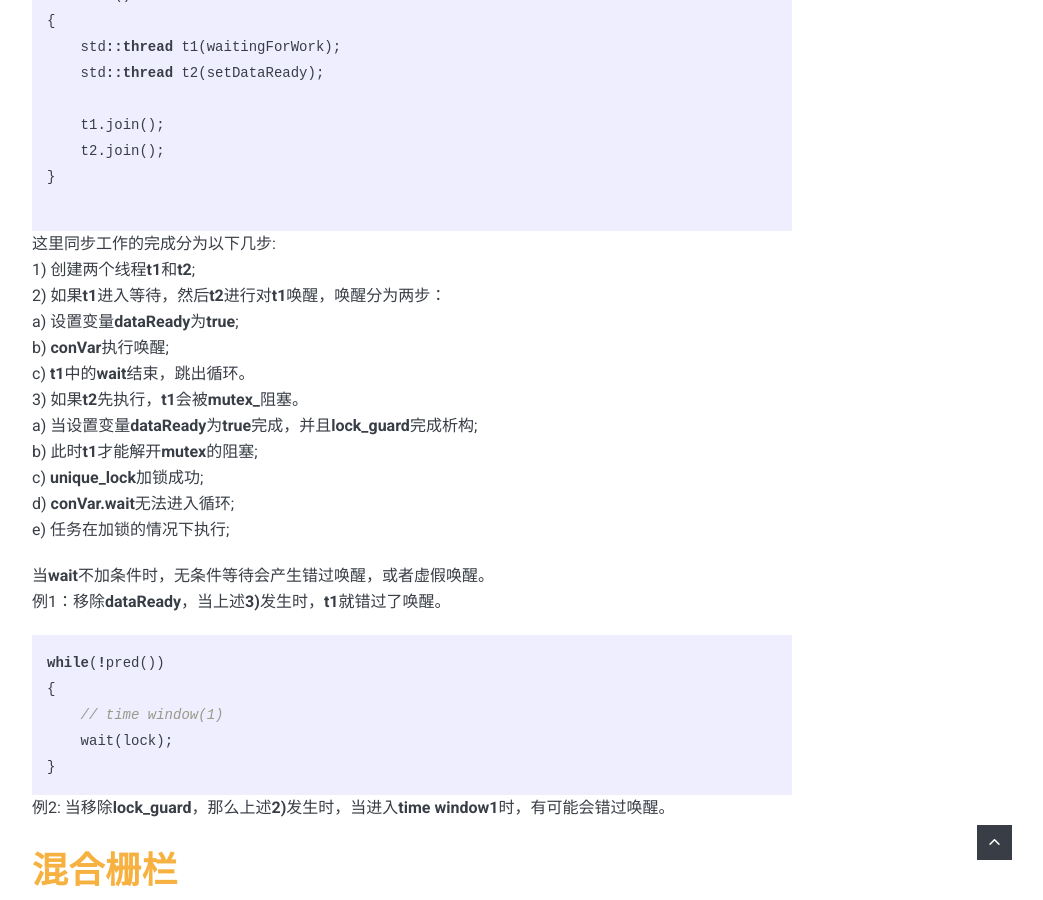
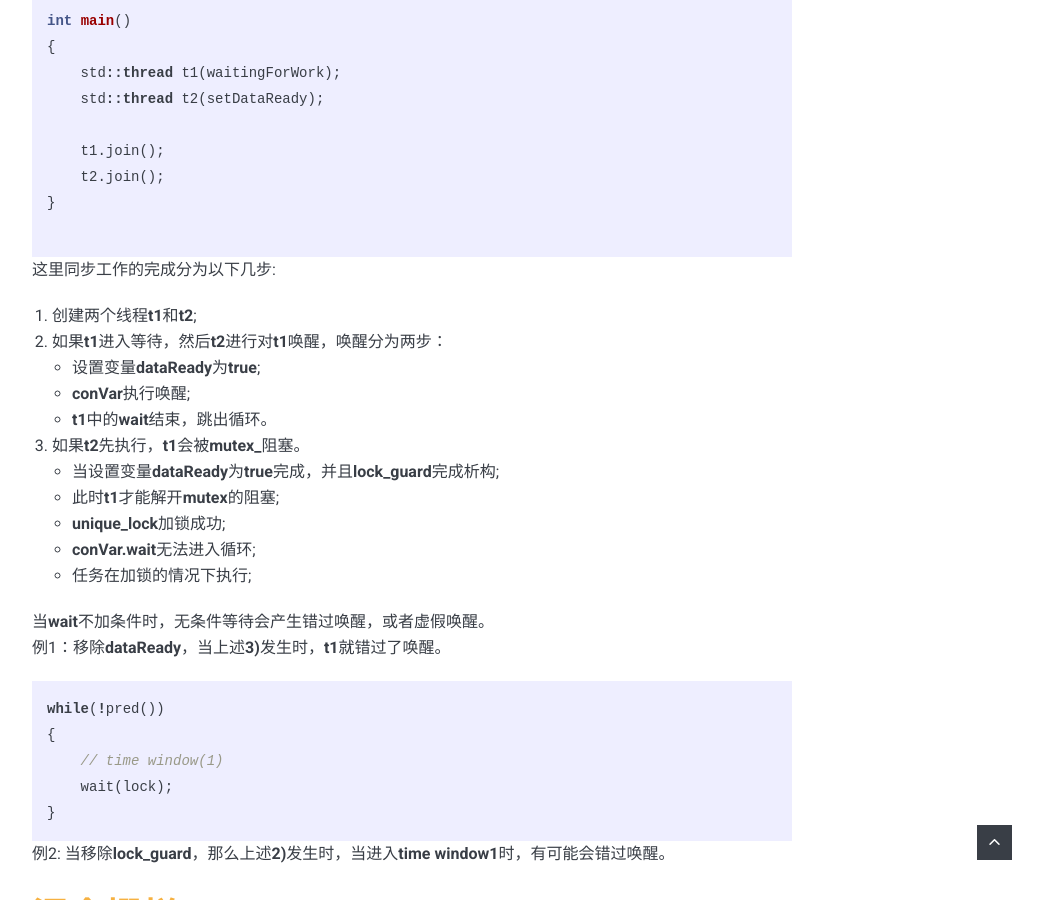
Before and after one commit to Wanglongke/wanglongke.github.io, a Jekyll site: the page built from _posts/2024-08-02-asyn001.markdown, in a window 1280 px wide and 900 px high, scrolled down 7825 px. Shown: the whole window, without its empty margins (228-1271 px from the left). Built offline with Jekyll 4.4.1, drawn with Linux system fonts in a browser that asks for light colours; nearby versions of some CDN libraries; some of the changed text lies outside the part shown.

Commit message:
"update"

````diff
--- a/_posts/2024-08-02-asyn001.markdown
+++ b/_posts/2024-08-02-asyn001.markdown
@@ -244,10 +244,12 @@ void wait(std::unique_lock<std::mutex>& lock);                  // (1) (since c+
 template<class Predicate>
 void wait(std::unique_lock<std::mutex>& lock, Predicate pred);  // (2) (since c++11)
 ```
-(1) 1> 自动执行**lock.unlock()**，然后进入阻塞;
-    2> 当**notify_all()**或**notify_one()**被执行，线程阻塞将被解开。或者线程将被意外解开阻塞;
-    3> 当阻塞解开，执行**lock.lock()**.
-(2) 等同于：
+1. 步骤如下：
+    - 自动执行**lock.unlock()**，然后进入阻塞;
+    - 当**notify_all()**或**notify_one()**被执行，线程阻塞将被解开。或者线程将被意外解开阻塞;
+    - 当阻塞解开，执行**lock.lock()**.
+
+2. 等同于：
 ```cpp
 while(!pred())
 {
@@ -297,17 +299,18 @@ int main()
 
 ```
 这里同步工作的完成分为以下几步:
-1) 创建两个线程**t1**和**t2**;
-2) 如果**t1**进入等待，然后**t2**进行对**t1**唤醒，唤醒分为两步：
-   a) 设置变量**dataReady**为**true**;
-   b) **conVar**执行唤醒;
-   c) **t1**中的**wait**结束，跳出循环。
-3) 如果**t2**先执行，**t1**会被**mutex_**阻塞。
-   a) 当设置变量**dataReady**为**true**完成，并且**lock_guard**完成析构;
-   b) 此时**t1**才能解开**mutex**的阻塞;
-   c) **unique_lock**加锁成功;
-   d) **conVar.wait**无法进入循环;
-   e) 任务在加锁的情况下执行;
+1. 创建两个线程**t1**和**t2**;
+2. 如果**t1**进入等待，然后**t2**进行对**t1**唤醒，唤醒分为两步：
+   - 设置变量**dataReady**为**true**;
+   - **conVar**执行唤醒;
+   - **t1**中的**wait**结束，跳出循环。
+
+3. 如果**t2**先执行，**t1**会被**mutex_**阻塞。
+   - 当设置变量**dataReady**为**true**完成，并且**lock_guard**完成析构;
+   - 此时**t1**才能解开**mutex**的阻塞;
+   - **unique_lock**加锁成功;
+   - **conVar.wait**无法进入循环;
+   - 任务在加锁的情况下执行;
 
 当**wait**不加条件时，无条件等待会产生错过唤醒，或者虚假唤醒。
 例1：移除**dataReady**，当上述**3)**发生时，**t1**就错过了唤醒。
````
